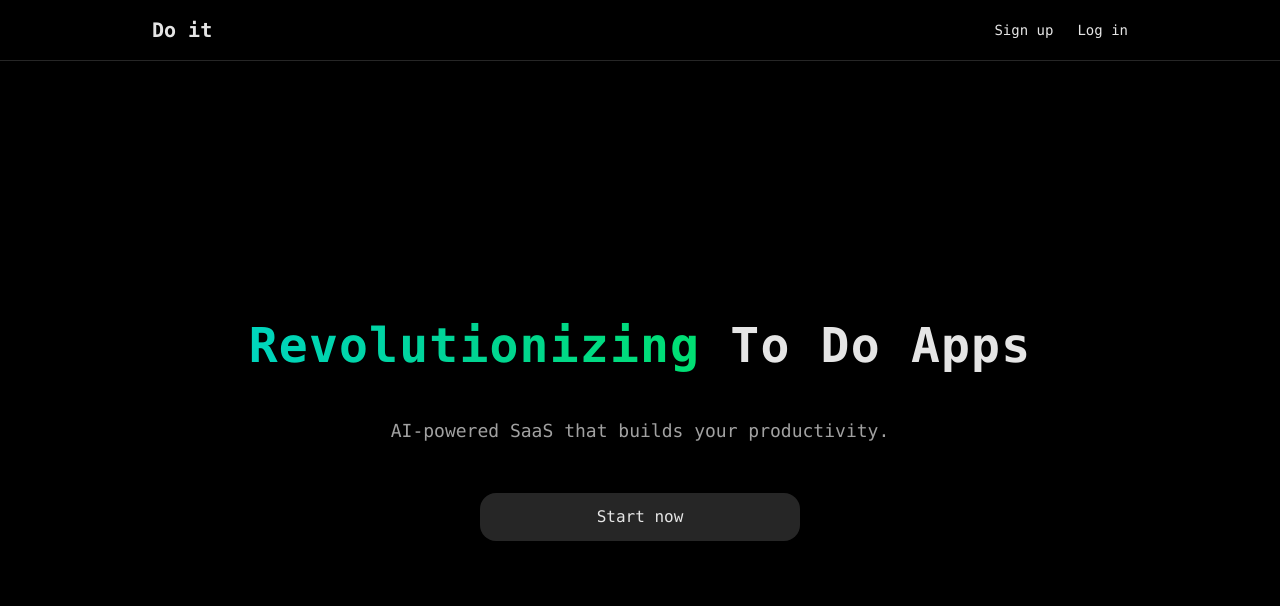
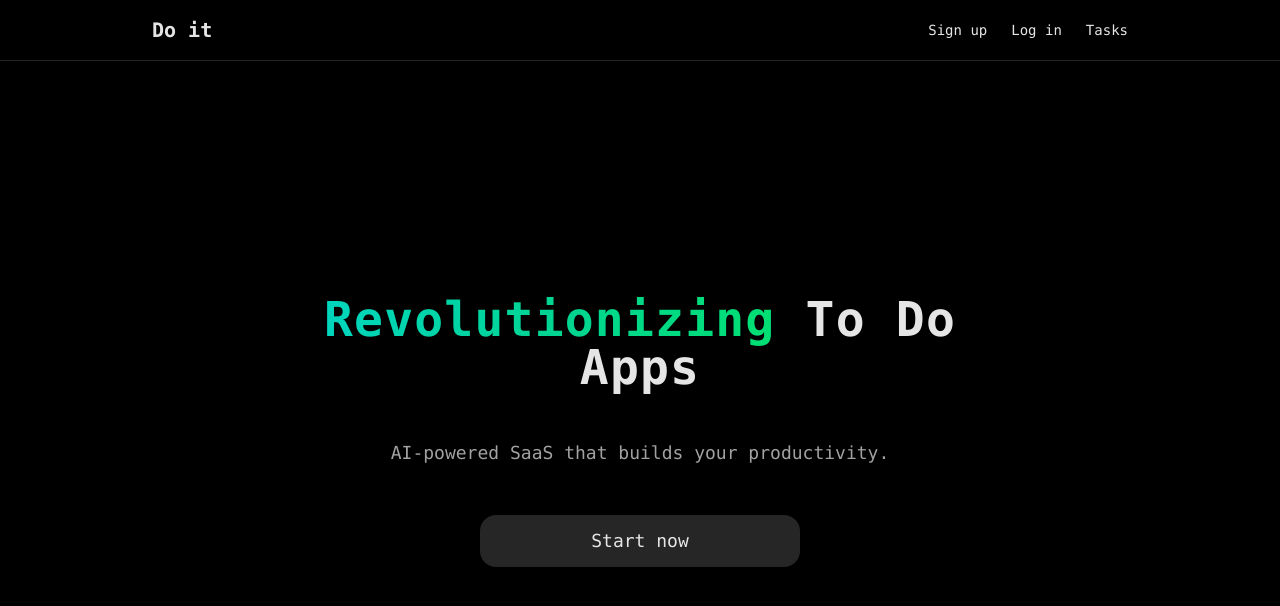
Before and after one commit to AlemzhanJ/fastapi-react-to-do, a React (Vite) app in the folder my-react-app/: page / in a window 1280 px wide. Shown: the top 606 px of the page. Built offline with nearby package versions, Linux system fonts and the light colour scheme; no server answers.

Commit message:
prefinal

```diff
--- a/my-react-app/src/components/Buttons.jsx
+++ b/my-react-app/src/components/Buttons.jsx
@@ -1,6 +1,6 @@
 export function PrimaryButton({text}){
     return (
-    <button className = 'py-3 w-full rounded-2xl flex justify-center items-center bg-neutral-800 text-neutral-200 hover:bg-neutral-700'>
+    <button className = 'py-3 w-full rounded-2xl flex justify-center items-center bg-neutral-800 text-neutral-200 hover:bg-neutral-700 text-base sm:text-lg transition'>
         {text}
     </button>
     )
--- a/my-react-app/src/components/Modal.jsx
+++ b/my-react-app/src/components/Modal.jsx
@@ -54,11 +54,11 @@ export function Modal({setClicked, otherTasks, addTask, setAreTasksLoading}){
 
     return(
 
-        <div className = 'fixed inset-0 bg-black/40 z-50'
+        <div className = 'fixed inset-0 bg-black/40 z-50 flex items-center justify-center p-2 sm:p-0'
              onClick = {() => setClicked(false)}
         >
-        <div className = 'fixed top-1/2 left-1/2 -translate-x-1/2 -translate-y-1/2 w-full max-w-xl border border-neutral-800 bg-neutral-900 rounded-lg z-60'>
-            <form className = 'relative flex flex-col gap-4 w-full p-6'
+        <div className = 'relative w-full max-w-xl border border-neutral-800 bg-neutral-900 rounded-lg z-60 mx-auto'>
+            <form className = 'relative flex flex-col gap-4 w-full p-4 sm:p-6'
                   onSubmit = { async (e) => {
                     e.preventDefault()
                     await addNewTask()
--- a/my-react-app/src/components/Task.jsx
+++ b/my-react-app/src/components/Task.jsx
@@ -66,7 +66,7 @@ export function TaskCard({task, setTasks, allTasks, setAreTasksLoading}){
     }
 
     return(
-        <div className = 'relative rounded-lg hover:bg-neutral-800 hover:border-neutral-700 bg-neutral-900 text-neutral-200 rouded-large p-6 border border-neutral-800 w-full max-w-lg'>
+        <div className = 'relative rounded-lg hover:bg-neutral-800 hover:border-neutral-700 bg-neutral-900 text-neutral-200 rouded-large p-4 sm:p-6 border border-neutral-800 w-full max-w-lg transition break-words'>
             <button className = 'absolute top-2 right-2 hover:text-red-400 text-neutral-500'
                     onClick = {async() => {
                         await deleteTask(task.id)
--- a/my-react-app/src/pages/Home.jsx
+++ b/my-react-app/src/pages/Home.jsx
@@ -1,36 +1,41 @@
 import { Link } from "react-router-dom"
 import { PrimaryButton } from "../components/Buttons"
+import { useState } from "react"
 
 function Home() {
+  const [menuOpen, setMenuOpen] = useState(false)
+
   return (
     <div className="min-h-screen bg-black text-neutral-200 flex flex-col">
 
       {/* Шапка */}
       <header className="w-full border-b border-neutral-800 bg-black">
-        <nav className="max-w-5xl mx-auto px-6 py-4 flex justify-between items-center">
+        <nav className="max-w-5xl mx-auto px-4 sm:px-6 py-4 flex flex-wrap justify-between items-center">
           <span className="text-xl font-semibold">Do it</span>
-          <ul className="flex gap-6 text-sm">
+          <button className="sm:hidden text-neutral-200 focus:outline-none" aria-label="Открыть меню" onClick={() => setMenuOpen(v => !v)}>
+            <svg width="24" height="24" fill="none" stroke="currentColor" strokeWidth="2"><path d="M4 6h16M4 12h16M4 18h16"/></svg>
+          </button>
+          <ul className={`flex-col sm:flex-row flex gap-4 sm:gap-6 text-sm absolute sm:static top-16 left-0 w-full sm:w-auto bg-black sm:bg-transparent z-10 transition-all duration-200 ${menuOpen ? 'flex' : 'hidden sm:flex'}`}>
             <li>
-              <Link to="/register" className="hover:text-white hover:underline">
-                Sign up
-              </Link>
+              <Link to="/register" className="hover:text-white hover:underline block py-2 sm:py-0 px-4 sm:px-0">Sign up</Link>
             </li>
             <li>
-              <Link to="/login" className="hover:text-white hover:underline">
-                Log in
-              </Link>
+              <Link to="/login" className="hover:text-white hover:underline block py-2 sm:py-0 px-4 sm:px-0">Log in</Link>
+            </li>
+            <li>
+              <Link to="/tasks" className="hover:text-white hover:underline block py-2 sm:py-0 px-4 sm:px-0">Tasks</Link>
             </li>
           </ul>
         </nav>
       </header>
 
       {/* Главная секция */}
-      <main className="flex-grow flex items-center justify-center text-center px-4">
-        <div className="flex flex-col gap-12">
-          <h1 className="text-4xl sm:text-5xl font-bold tracking-wide">
+      <main className="flex-grow flex items-center justify-center text-center px-2 sm:px-4">
+        <div className="flex flex-col gap-8 sm:gap-12 w-full max-w-2xl mx-auto">
+          <h1 className="text-3xl sm:text-5xl font-bold tracking-wide break-words">
             <span className = 'bg-gradient-to-r from-teal-400 via-emerald-400 to-green-400 bg-clip-text text-transparent'>Revolutionizing</span> To Do Apps
           </h1>
-          <p className="text-neutral-400 text-lg">
+          <p className="text-neutral-400 text-base sm:text-lg">
             AI-powered SaaS that builds your productivity.
           </p>
           <Link to="/login" className="self-center w-full max-w-xs">
--- a/my-react-app/src/pages/Tasks.jsx
+++ b/my-react-app/src/pages/Tasks.jsx
@@ -1,4 +1,5 @@
 import { TaskCard } from '../components/Task'
+import { Link } from 'react-router-dom'
 
 import { useEffect, useState } from 'react'
 
@@ -41,27 +42,25 @@ function TaskBar(){
 
 
     return(
-        <main className = 'relative bg-black min-h-screen pt-60 pb-10'>
-            <section className = 'absolute top-20 left-1/2 -translate-x-1/2 w-full max-w-lg'>
+        <main className = 'relative bg-black min-h-screen pt-32 sm:pt-60 pb-10'>
+            <Link to="/" className="absolute left-4 top-4 z-50 bg-neutral-900 border border-neutral-700 rounded-full p-2 shadow-md hover:bg-neutral-800 transition sm:left-8 sm:top-8">
+                <svg width="24" height="24" fill="none" stroke="currentColor" strokeWidth="2"><path d="M15 19l-7-7 7-7"/></svg>
+            </Link>
+            <section className = 'absolute top-16 sm:top-20 left-1/2 -translate-x-1/2 w-full max-w-lg px-2 sm:px-0'>
                 <div className = 'flex flex-col gap-4'>
-                    <input className = 'p-1 text-neutral-200 border border-neutral-700 outline-none focus:border-neutral-600 rounded-md w-full'
+                    <input className = 'p-2 sm:p-1 text-neutral-200 border border-neutral-700 outline-none focus:border-neutral-600 rounded-md w-full text-base sm:text-md'
                         type = 'text'
                         onChange = { e => inputTargetTask(e.target.value)}
                         placeholder = 'Search for a task...'
-
                     />
-                    <button className = 'text-neutral-200 hover:bg-neutral-800 bg-neutral-900 py-2 text-lg w-full rounded-lg'
-                            onClick = {() => setClicked(true)}>
+                    <button className = 'text-neutral-200 hover:bg-neutral-800 bg-neutral-900 py-2 text-lg w-full rounded-lg transition' onClick = {() => setClicked(true)}>
                         Add new task
                     </button>
                 </div>
-
-
             </section>
             {
                 !tasksLoading
-                ? (<section className = 'flex justify-center items-center flex-col gap-4'>
-
+                ? (<section className = 'flex justify-center items-center flex-col gap-4 px-2 sm:px-0'>
                      {tasks
                      .filter(task => task.name.toLowerCase().includes(targetTask.toLowerCase()) || !targetTask)
                      .map(task => (
```
